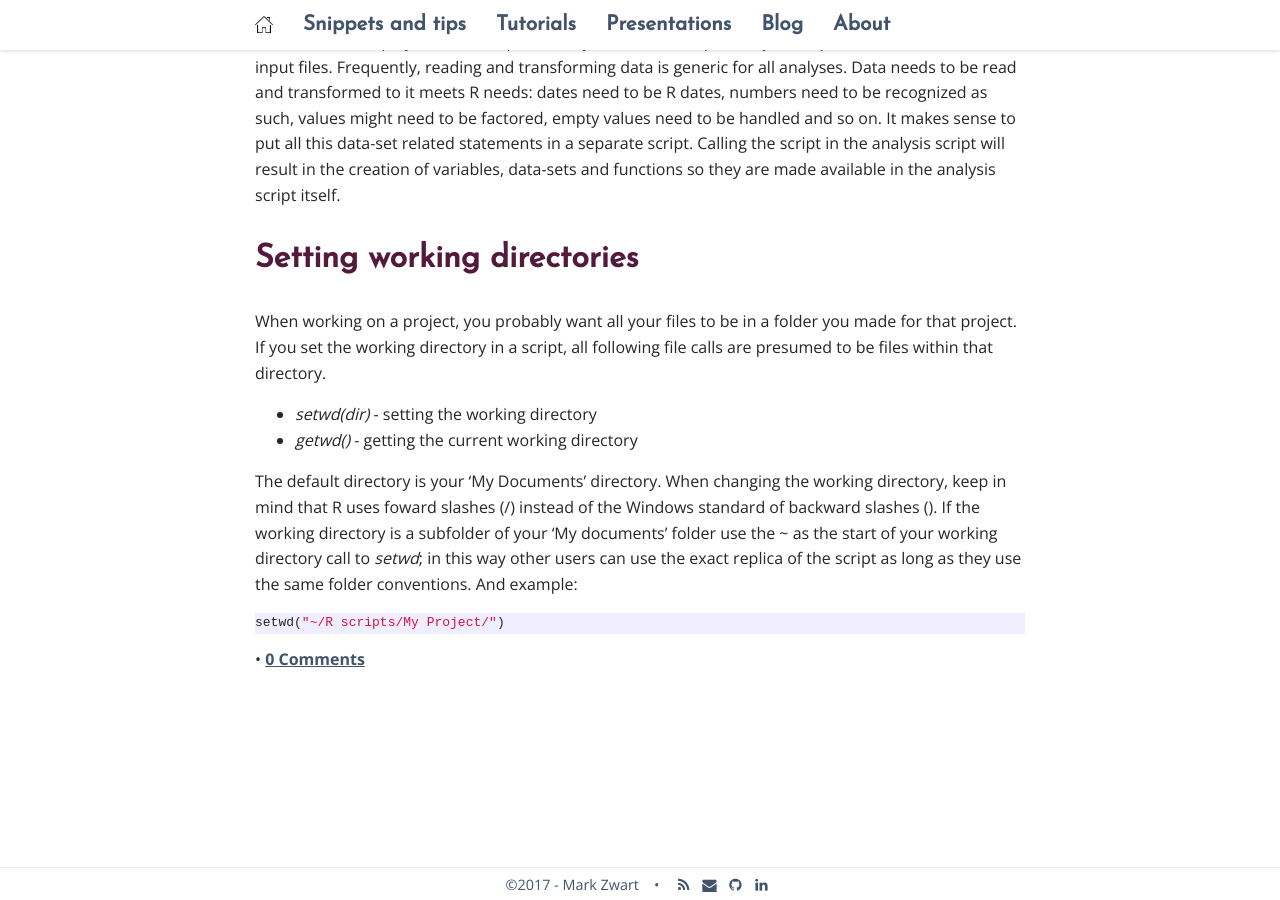
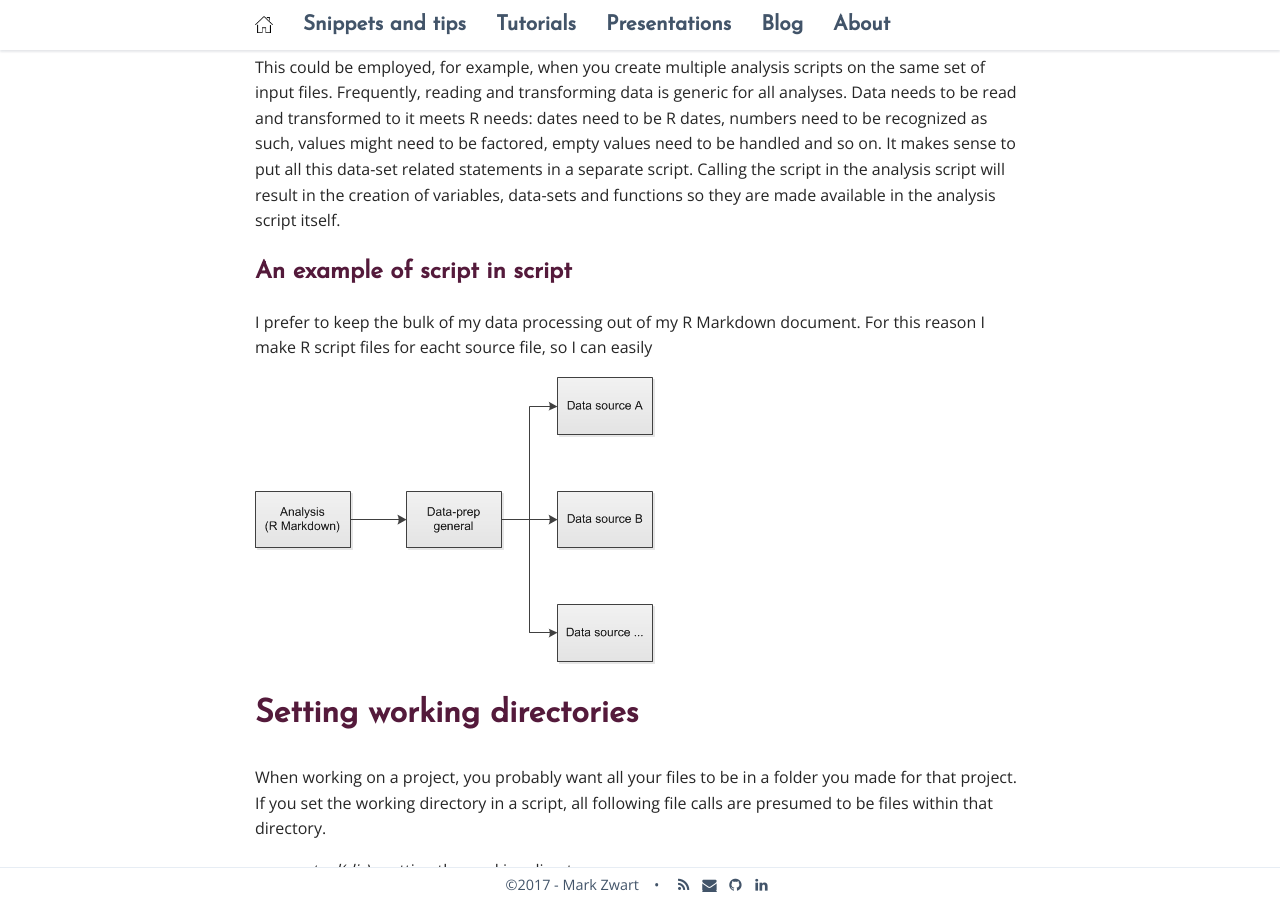
Before and after one commit to mark-me/mark-me.github.io, a Jekyll site: the page built from _pages/snippets-and-tips/script-structuring/script-structuring.md, in a window 1280 px wide and 900 px high, scrolled down 2037 px. Built offline with Jekyll 4.4.1, drawn with Linux system fonts in a browser that asks for light colours; nearby versions of some CDN libraries; comment, search, counter and statistics services are not loaded; some of the changed text lies outside the part shown.

Commit message:
Update script-structuring.md

```diff
--- a/_pages/snippets-and-tips/script-structuring/script-structuring.md
+++ b/_pages/snippets-and-tips/script-structuring/script-structuring.md
@@ -31,6 +31,13 @@ Whenever you tend to re-use script in several instances, you might want to place
 
 This could be employed, for example, when you create multiple analysis scripts on the same set of input files. Frequently, reading and transforming data is generic for all analyses. Data needs to be read and transformed to it meets R needs: dates need to be R dates, numbers need to be recognized as such, values might need to be factored, empty values need to be handled and so on. It makes sense to put all this data-set related statements in a separate script. Calling the script in the analysis script will result in the creation of variables, data-sets and functions so they are made available in the analysis script itself.
 
+## An example of script in script
+
+I prefer to keep the bulk of my data processing out of my R Markdown document. For this reason I make R script files for eacht source file, so I can easily
+
+<img src="/_pages/snippets-and-tips/script-structuring/data-prep.png" alt="Navigation" align="center"/>
+
+
 # Setting working directories
 
 When working on a project, you probably want all your files to be in a folder you made for that project. If you set the working directory in a script, all following file calls are presumed to be files within that directory.
```
